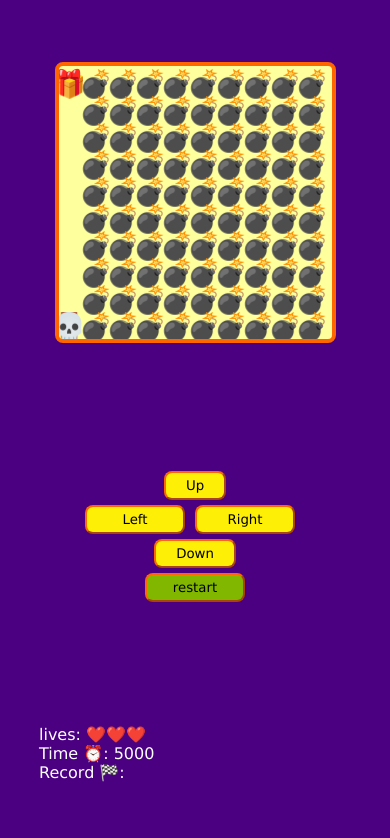
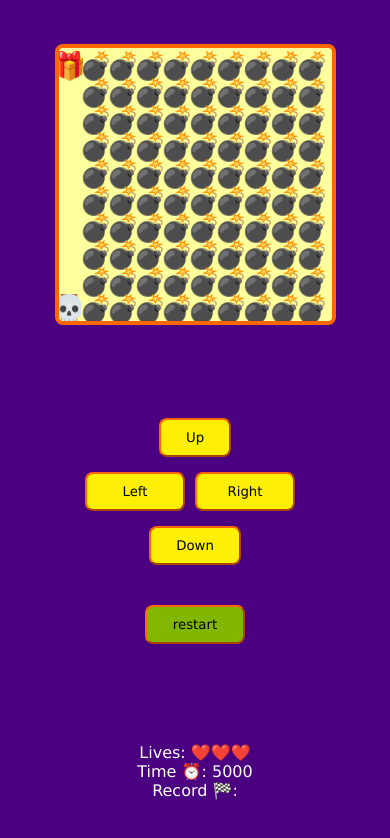
Before and after one commit to laualexandrar/Video-game-workshop-learningJS, a plain HTML site: page index.html in a window 390 px wide. Drawn offline with Linux system fonts and the light colour scheme.

Commit message:
Making the project responsive

```diff
--- a/game.js
+++ b/game.js
@@ -254,8 +254,10 @@ function moveByKeys (event) {
       startGame();
     }
   }
+
   function restartGame() {
     console.log('restart game');
+    //countdown();
     level = 0;
     lives = 3;
     timeStart=  undefined;
@@ -263,5 +265,4 @@ function moveByKeys (event) {
     playerPosition.x = undefined;
     playerPosition.y = undefined;
     startGame();
-
   }
--- a/index.html
+++ b/index.html
@@ -18,7 +18,7 @@
             <button id="restart">restart</button>
         </div>
         <div class="messages">
-            <p>lives: <span id="lives"></span></p>
+            <p>Lives: <span id="lives"></span></p>
             <p>Time ⏰: <span id="time"></span></p>
             <p>Record 🏁:<span id="record"></span></p>
             <p id="result"></p>
--- a/styles.css
+++ b/styles.css
@@ -60,6 +60,8 @@ body {
   }
 
   @media (max-width: 440px) {
-    button { margin-top: 5px; }
+    button { margin: 5px 0 10px; padding: 10px 25px; }
     #up, #down { margin-left: 100%; margin-right: 100%; }
+    #restart { margin-top: 30px;}
+    .messages {text-align: center;}
   }
```
